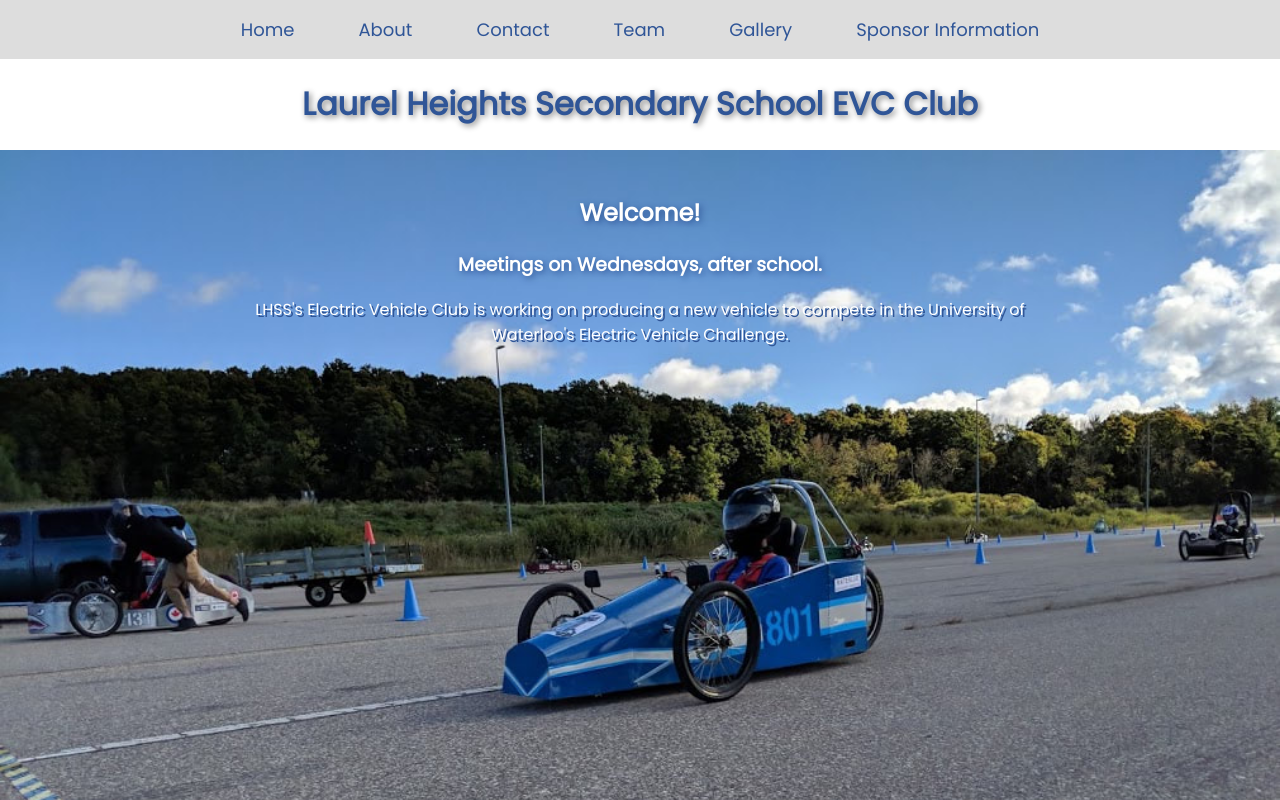
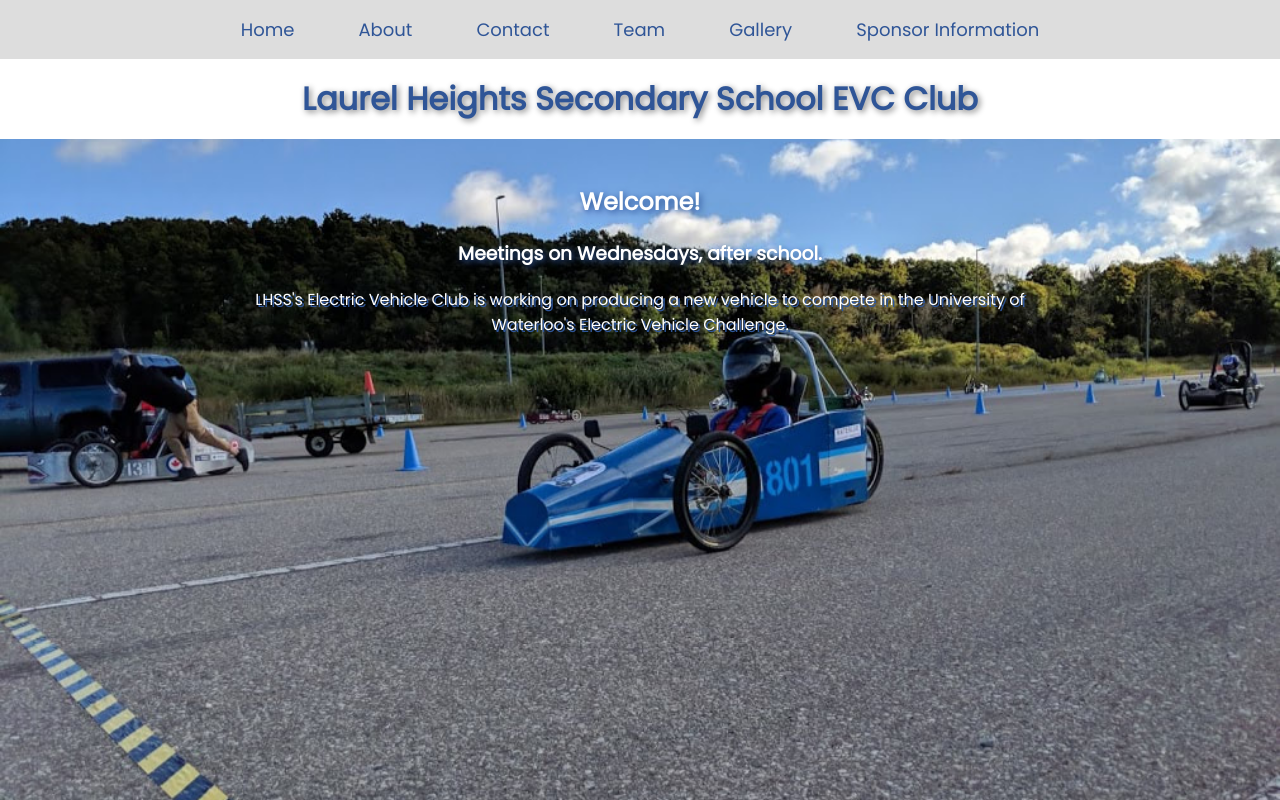
Before and after one commit to LHSSEVC/lhssevc.github.io, a React (Create React App) app: page / in a window 1280 px wide. Built offline with nearby package versions, Linux system fonts and the light colour scheme.

Commit message:
Add text animations

```diff
--- a/src/App.css
+++ b/src/App.css
@@ -1,3 +1,22 @@
+@keyframes slideInFromLeft {
+  0% {
+    transform: translateX(-100%) rotate(45deg);
+  }
+  100% {
+    transform: translateX(0);
+  }
+}
+@keyframes popUp {
+  0% {
+    transform: translateY(1rem);
+    opacity: 0%;
+  }
+  100% {
+    transform: translateY(0);
+    opacity: 100%;
+  }
+}
+
 :root {
   --color1: #ddd;
   --color2: #2f5597;
--- a/src/Pages/Home.tsx
+++ b/src/Pages/Home.tsx
@@ -1,13 +1,15 @@
 import React from 'react'
-import "../Styles/Home.css"
+import '../Styles/Home.css'
 
 const Home = () => {
   return (
     <div>
-      <h1>Laurel Heights Secondary School EVC Club</h1>
-      <img src='../../1.jpg' alt="img1.jpg"></img>
+      <img src='../../1.jpg' alt='img1.jpg'></img>
+      <div className='title'>
+        <h1>Laurel Heights Secondary School EVC Club</h1>
+      </div>
       <br/>
-      <div className="content">
+      <div className='content'>
         <h2>Welcome!</h2>
         <h3>Meetings on Wednesdays, after school.</h3>
         <p>
--- a/src/Styles/Home.css
+++ b/src/Styles/Home.css
@@ -1,20 +1,17 @@
-@keyframes slideInFromLeft {
-    0% {
-      transform: translateX(-100%) rotate(45deg);
-    }
-    100% {
-      transform: translateX(0);
-    }
-  }
-
+.title {
+    padding: 1rem 0;
+    background-color: white;
+}
 h1 {
     animation: 1s ease-out 0s 1 slideInFromLeft;
     color: var(--color2);
     text-shadow: 2px 2px 6px gray;
+    margin: 0;
 }
 
 h2, h3 {
     text-shadow: 2px 2px 6px var(--color2);
+    animation: 1s ease 0s 1 popUp;
 }
 
 .content {
@@ -23,10 +20,12 @@
     margin: auto;
     color: white;
     text-shadow: 2px 2px var(--color2);
+    animation: 1s ease 0s 1 popUp;
 }
 
 img {
     position: fixed;
+    top: 0;
     left: 50%;
     transform: translate(-50%, 0);
     width: 100vw;
```
Also changed, not shown: 1 other file (tests, documents, lock files or other folders).
